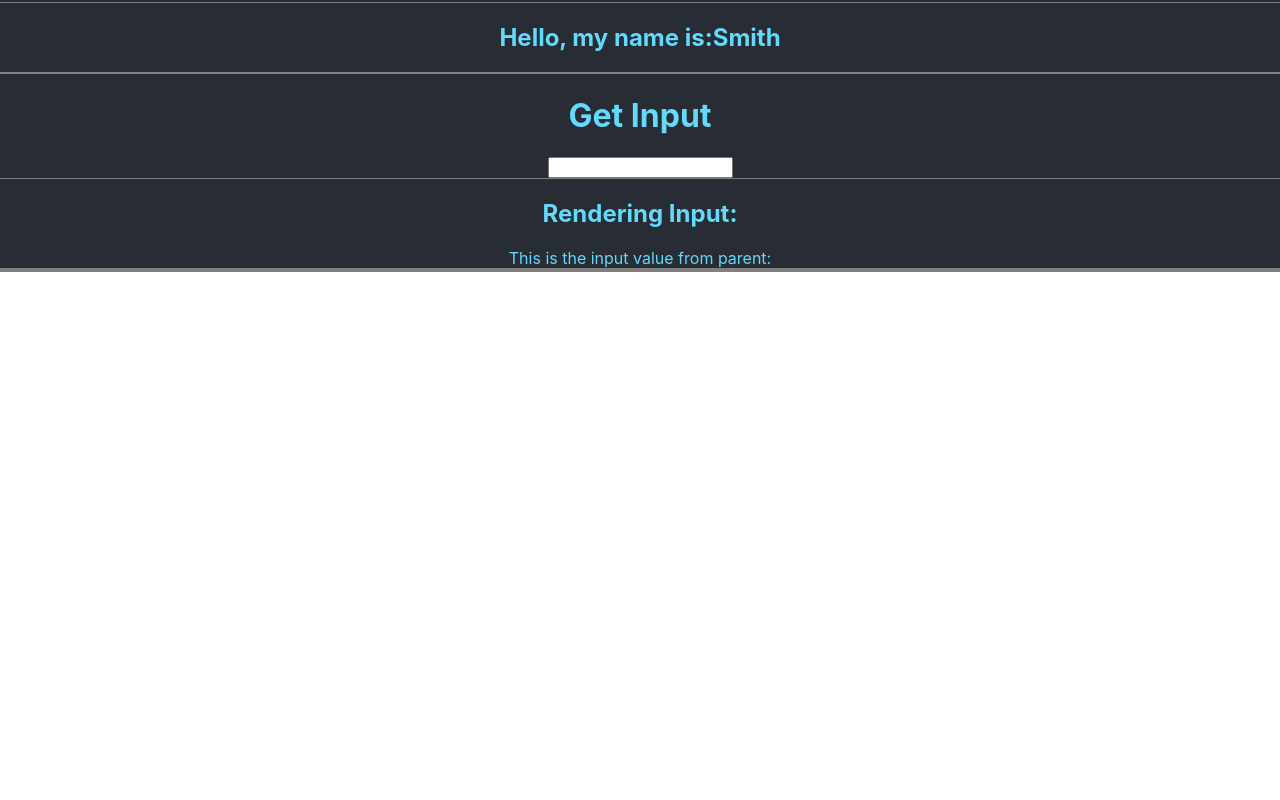
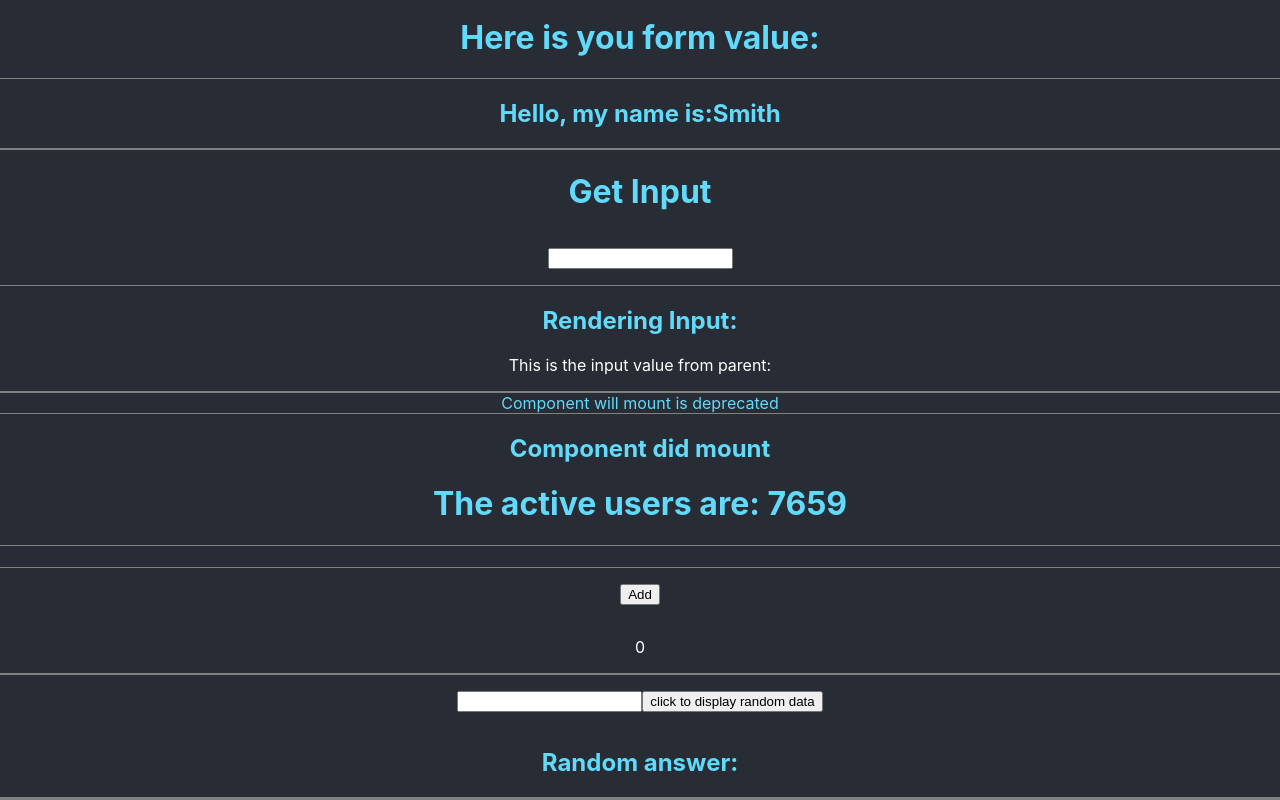
Before and after one commit to abdel1413/controlledForms, a React (Create React App) app: page / in a window 1280 px wide. Shown: the part 1344-2144 px from the top of the page. Before the commit the page ends 1616 px from the top, so only its background shows below. Built offline with nearby package versions, Linux system fonts and the light colour scheme.

Commit message:
added random pick component

```diff
--- a/src/App.css
+++ b/src/App.css
@@ -16,6 +16,7 @@ div {
   border-bottom: 1px solid gray;
 }
 
-button {
-  margin-bottom: 1rem;
+button,
+input {
+  margin: 1rem 0;
 }
--- a/src/App.js
+++ b/src/App.js
@@ -3,7 +3,12 @@ import ControlledInput from "./ControlledInput";
 import ControlledSubmit from "./ControlledSubmit";
 import Counter from "./Counter";
 import CurrentDate from "./CurrentDate";
+import ComponentDidmount from "./LifeCycle/ComponentDidmount";
+import ComponentDidtmountEvent from "./LifeCycle/ComponentDidmountEvent";
+import ComponentWillMount from "./LifeCycle/ComponentWillMount";
+import ShouldCompDidUpd from "./LifeCycle/ShouldCompDidUpd";
 import MyParent from "./Methd&StateAsProp/MyParent";
+import RandomDisplay from "./RandomDisplay";
 import StateAsProps from "./StateAsProp/StateAsProps";
 import StatelesFunc from "./StatelessFucn";
 import ToDo from "./ToDo";
@@ -23,6 +28,11 @@ function App() {
       <ControlledSubmit />
       <StateAsProps />
       <MyParent />
+      <ComponentWillMount />
+      <ComponentDidmount />
+      <ComponentDidtmountEvent />
+      <ShouldCompDidUpd />
+      <RandomDisplay />
     </div>
   );
 }
--- /dev/null
+++ b/src/LifeCycle/ComponentDidmount.js
@@ -0,0 +1,27 @@
+import React from "react";
+
+class ComponentDidmount extends React.Component {
+  constructor(props) {
+    super(props);
+    this.state = {
+      activeUsers: null,
+    };
+  }
+  componentDidMount() {
+    setTimeout(() => {
+      this.setState({
+        activeUsers: 7659,
+      });
+    }, 5000);
+  }
+
+  render() {
+    return (
+      <div>
+        <h2>Component did mount</h2>
+        <h1> The active users are: {this.state.activeUsers}</h1>
+      </div>
+    );
+  }
+}
+export default ComponentDidmount;
--- /dev/null
+++ b/src/LifeCycle/ComponentDidmountEvent.js
@@ -0,0 +1,37 @@
+import React from "react";
+class ComponentDidtmountEvent extends React.Component {
+  constructor(props) {
+    super(props);
+    this.state = {
+      message: "",
+    };
+    this.handleKeyPress = this.handleKeyPress.bind(this);
+    this.handleMessage = this.handleMessage.bind(this);
+  }
+  handleMessage() {
+    this.setState((state) => ({
+      message: state.message + "this is a updated message",
+    }));
+  }
+  handleKeyPress(event) {
+    if (event.keyCode === 13) {
+      this.handleMessage();
+    }
+  }
+  componentDidMount() {
+    document.addEventListener("keydown", this.handleKeyPress);
+  }
+
+  componentWillUnmount() {
+    document.removeEventListener("keydown", this.handleKeyPress);
+  }
+
+  render() {
+    return (
+      <div>
+        <h1>{this.state.message}</h1>
+      </div>
+    );
+  }
+}
+export default ComponentDidtmountEvent;
--- /dev/null
+++ b/src/LifeCycle/ComponentWillMount.js
@@ -0,0 +1,11 @@
+import React from "react";
+
+class ComponentWillMount extends React.Component {
+  componentWillMount() {
+    console.log();
+  }
+  render() {
+    return <div>Component will mount is deprecated</div>;
+  }
+}
+export default ComponentWillMount;
--- /dev/null
+++ b/src/LifeCycle/OnlyEvens.js
@@ -0,0 +1,29 @@
+import React from "react";
+
+class OnlyEvens extends React.Component {
+  constructor(props) {
+    super(props);
+  }
+
+  shouldComponentUpdate(nextProps, nextState) {
+    console.log("Should I update?");
+    if (nextProps.value % 2 === 0) {
+      return true;
+    }
+    return false;
+  }
+
+  componentDidUpdate() {
+    console.log(" yes, so component re-renders");
+  }
+
+  render() {
+    return (
+      <div>
+        <button onClick={this.props.handleUpdate}>Add</button>
+        <p>{this.props.value}</p>
+      </div>
+    );
+  }
+}
+export default OnlyEvens;
--- /dev/null
+++ b/src/LifeCycle/ShouldCompDidUpd.js
@@ -0,0 +1,27 @@
+import React from "react";
+import OnlyEvens from "./OnlyEvens";
+
+class ShouldCompDidUpd extends React.Component {
+  constructor(props) {
+    super(props);
+    this.state = {
+      value: 0,
+    };
+
+    this.handleUpdate = this.handleUpdate.bind(this);
+  }
+
+  handleUpdate() {
+    this.setState((state) => ({ value: state.value + 1 }));
+  }
+
+  render() {
+    return (
+      <div>
+        {/* <button onClick={this.handleUpdate}>Add</button> */}
+        <OnlyEvens value={this.state.value} handleUpdate={this.handleUpdate} />
+      </div>
+    );
+  }
+}
+export default ShouldCompDidUpd;
--- a/src/Methd&StateAsProp/RenderInput.js
+++ b/src/Methd&StateAsProp/RenderInput.js
@@ -7,7 +7,7 @@ class RenderInput extends React.Component {
     return (
       <div>
         <h2>Rendering Input:</h2>
-        <span> This is the input value from parent: {this.props.input}</span>
+        <p> This is the input value from parent: {this.props.input}</p>
       </div>
     );
   }
--- /dev/null
+++ b/src/RandomDisplay.js
@@ -0,0 +1,75 @@
+import React from "react";
+
+class RandomDisplay extends React.Component {
+  constructor(props) {
+    super(props);
+    this.state = {
+      inputValue: "",
+      randomIndex: "",
+    };
+    this.handleClick = this.handleClick.bind(this);
+    this.handleChange = this.handleChange.bind(this);
+  }
+
+  handleClick() {
+    if (this.state.inputValue) {
+      this.setState({
+        randomIndex: Math.floor(Math.random() * 20),
+        inputValue: "",
+      });
+    }
+  }
+
+  handleChange(event) {
+    this.setState({ inputValue: event.target.value });
+  }
+
+  render() {
+    const possibleAnswers = [
+      "It is certain",
+      "It is decidedly so",
+      "Without a doubt",
+      "Yes, definitely",
+      "You may rely on it",
+      "As I see it, yes",
+      "Outlook good",
+      "Yes",
+      "Signs point to yes",
+      "Reply hazy try again",
+      "Ask again later",
+      "Better not tell you now",
+      "Cannot predict now",
+      "Concentrate and ask again",
+      "Don't count on it",
+      "My reply is no",
+      "My sources say no",
+      "Most likely",
+      "Outlook not so good",
+      "Very doubtful",
+    ];
+
+    //1st way using map()
+    // const answer = possibleAnswers.map((element, index) => {
+    //   if (this.state.randomIndex === index) {
+    //     return element;
+    //   }
+    // });
+
+    // 2nd and best way to acces using []
+    const answer = possibleAnswers[this.state.randomIndex];
+
+    return (
+      <div>
+        <input
+          type="text"
+          value={this.state.inputValue}
+          onChange={this.handleChange}
+        />
+        <button onClick={this.handleClick}>click to display random data</button>
+        <h2>Random answer:</h2>
+        <p>{answer}</p>
+      </div>
+    );
+  }
+}
+export default RandomDisplay;
```
